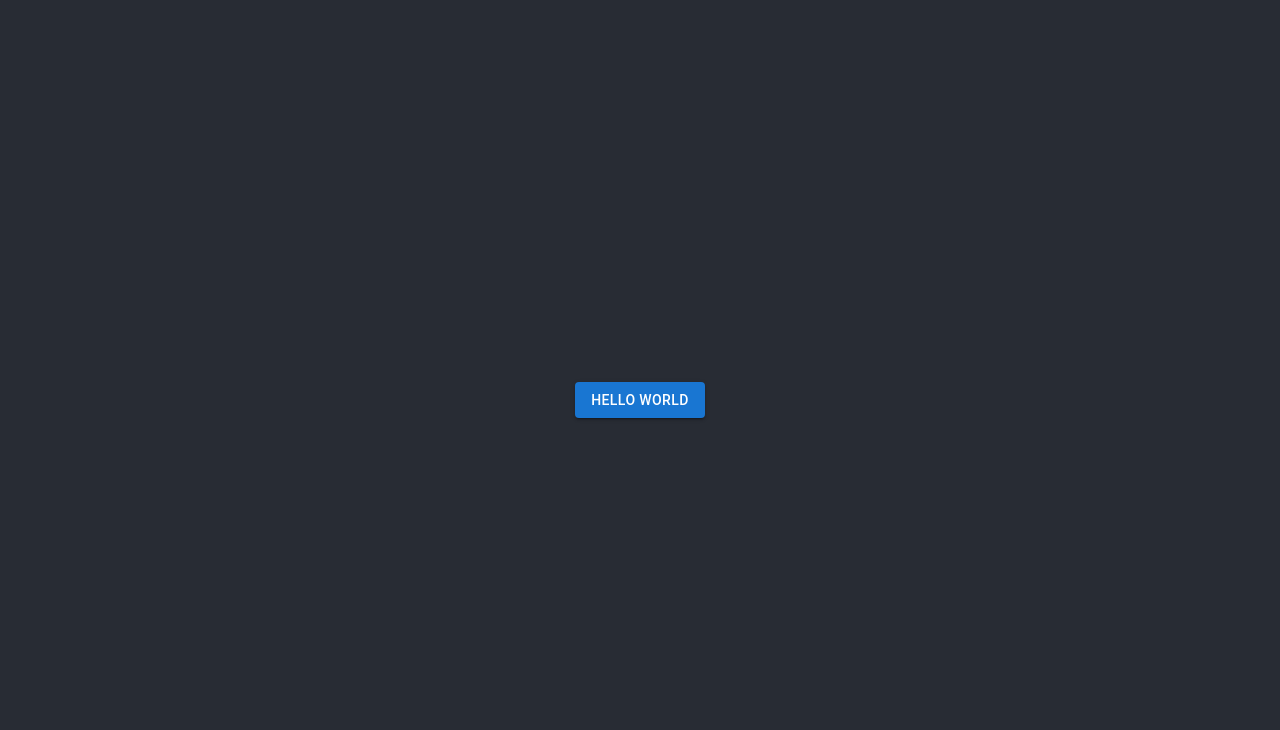
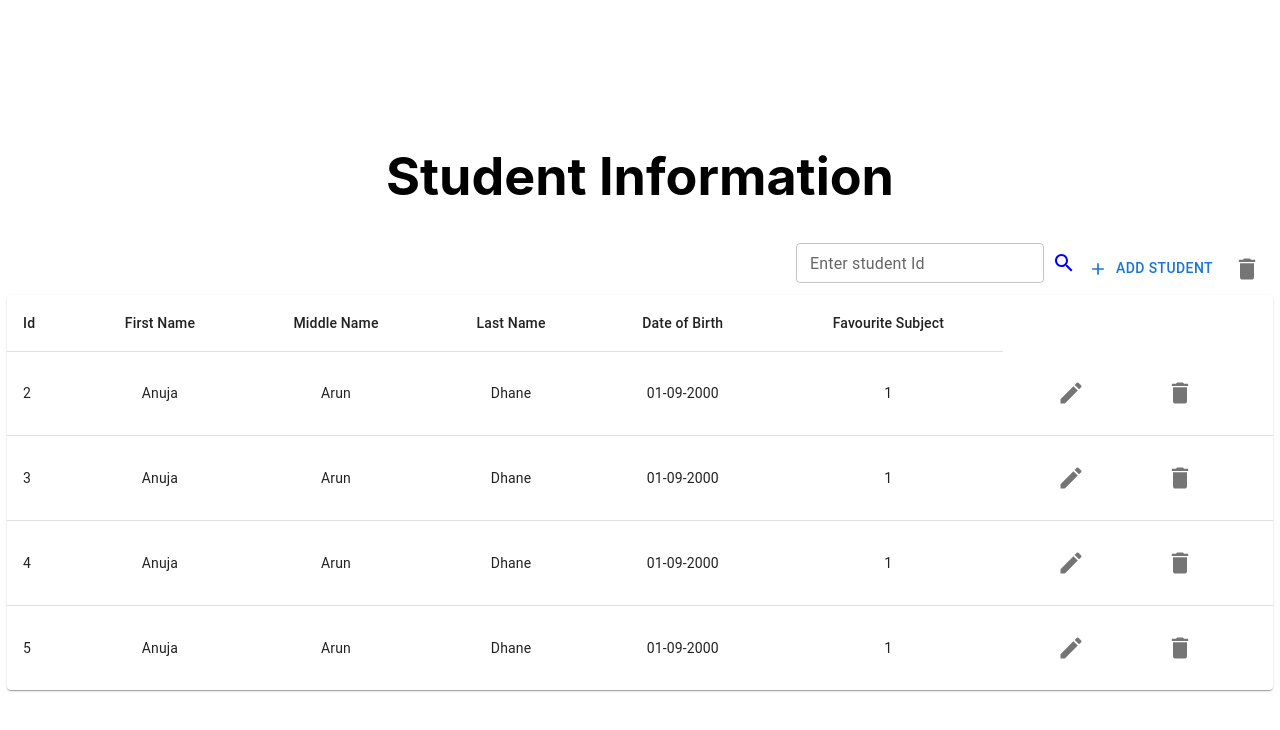
Before and after one commit to AnujaDhane-TW/mis-frontend, a React (Create React App) app: page / in a window 1280 px wide. Shown: the top 730 px of the page. Built offline with nearby package versions, Linux system fonts and the light colour scheme.

Commit message:
[Anuja/Mohini]: Add. Students component

```diff
--- a/package.json
+++ b/package.json
@@ -5,7 +5,9 @@
   "dependencies": {
     "@emotion/react": "^11.10.5",
     "@emotion/styled": "^11.10.5",
+    "@mui/icons-material": "^5.11.0",
     "@mui/material": "^5.11.5",
+    "@mui/x-data-grid": "^5.17.19",
     "@testing-library/jest-dom": "^5.16.5",
     "@testing-library/react": "^13.4.0",
     "@testing-library/user-event": "^13.5.0",
--- a/src/App.css
+++ b/src/App.css
@@ -14,7 +14,7 @@
 }
 
 .App-header {
-  background-color: #282c34;
+  background-color: #ffffff;
   min-height: 100vh;
   display: flex;
   flex-direction: column;
@@ -23,7 +23,9 @@
   font-size: calc(10px + 2vmin);
   color: white;
 }
-
+h1{
+  color: black;
+}
 .App-link {
   color: #61dafb;
 }
--- a/src/App.tsx
+++ b/src/App.tsx
@@ -1,12 +1,11 @@
-import React from 'react';
 import './App.css';
-import HelloWorld from './Components/HelloWorld';
+import Students from './Components/Students';
 
 function App() {
   return (
     <div className="App">
       <header className="App-header">
-       <HelloWorld/>
+       <Students/>
       </header>
     </div>
   );
--- a/src/Components/HelloWorld.tsx
+++ b/src/Components/HelloWorld.tsx
@@ -3,7 +3,7 @@ import Button from "@mui/material/Button";
 export default function HelloWorld(){
     return(
         <div>
-            <Button variant="contained">Hello World</Button>
+
         </div>
     )
 }
--- /dev/null
+++ b/src/Components/Students.tsx
@@ -0,0 +1,114 @@
+import Table from '@mui/material/Table';
+import TableBody from '@mui/material/TableBody';
+import TableCell from '@mui/material/TableCell';
+import TableContainer from '@mui/material/TableContainer';
+import TableHead from '@mui/material/TableHead';
+import TableRow from '@mui/material/TableRow';
+import Paper from '@mui/material/Paper';
+import Button from '@mui/material/Button';
+import { IconButton, TextField } from '@mui/material';
+import DeleteIcon from '@mui/icons-material/Delete';
+import EditIcon from '@mui/icons-material/Edit';
+import AddIcon from '@mui/icons-material/Add';
+import SearchIcon from '@mui/icons-material/Search';
+
+
+
+
+function createData(
+    id: number,
+    FirstName:string,
+    MiddleName: string,
+    LastName:string,
+    DateOfBirth: string,
+    SubjectId: number
+  ) {
+    return { id, FirstName, MiddleName, LastName, DateOfBirth, SubjectId };
+  }
+
+const rows = [
+  //createData(1, 'Anuja','Arun','Dhane',new Date("01-09-2000"),1),
+  createData(2, 'Anuja','Arun','Dhane',("01-09-2000"),1),
+  createData(3, 'Anuja','Arun','Dhane',("01-09-2000"),1),
+  createData(4, 'Anuja','Arun','Dhane',("01-09-2000"),1),
+  createData(5, 'Anuja','Arun','Dhane',("01-09-2000"),1),
+];
+
+export default function BasicTable() {
+  return (
+
+    <div>
+      <h1>Student Information</h1>
+      <div  style={{float: "right",display:"flex"} }>
+       <div>
+            <form>
+                <TextField
+                id="search-bar"
+                className="text"
+                /*onInput={(e) => {
+                    setSearchQuery(e.target.value);
+                }}*/
+                label="Enter student Id"
+                variant="outlined"
+                placeholder="Search..."
+                size="small"
+                />
+            <IconButton type="submit" aria-label="search">
+                <SearchIcon style={{ fill: "blue" }} />
+            </IconButton>
+        </form>
+       </div>
+       <div>
+        <Button startIcon={<AddIcon />} >
+                Add Student
+            </Button>
+            <IconButton aria-label="delete" size="large">
+                <DeleteIcon fontSize="inherit" />
+        </IconButton>
+       </div>
+      </div>
+    <TableContainer component={Paper}>
+      <Table sx={{ minWidth: 650 }} aria-label="simple table">
+        <TableHead>
+          <TableRow>
+            <TableCell>Id</TableCell>
+            <TableCell align="center">First Name</TableCell>
+            <TableCell align="center">Middle Name</TableCell>
+            <TableCell align="center">Last Name</TableCell>
+            <TableCell align="center">Date of Birth</TableCell>
+            <TableCell align="center">Favourite Subject</TableCell>
+          </TableRow>
+        </TableHead>
+        <TableBody>
+          {rows.map((row) => (
+            <TableRow
+              key={row.id}
+              sx={{ '&:last-child td, &:last-child th': { border: 0 } }}
+            >
+              <TableCell component="th" scope="row">
+                {row.id}
+              </TableCell>
+              <TableCell align="center">{row.FirstName}</TableCell>
+              <TableCell align="center">{row.MiddleName}</TableCell>
+              <TableCell align="center">{row.LastName}</TableCell>
+              <TableCell align="center">{row.DateOfBirth}</TableCell>
+              <TableCell align="center">{row.SubjectId}</TableCell>
+              <TableCell  align="center">
+                <IconButton aria-label="edit" size="large">
+                    <EditIcon fontSize="inherit" />
+                </IconButton>
+                </TableCell>
+              <TableCell >
+                <IconButton aria-label="delete" size="large">
+                    <DeleteIcon fontSize="inherit" />
+                </IconButton>
+              </TableCell>
+            </TableRow>
+
+          ))}
+        </TableBody>
+      </Table>
+    </TableContainer>
+    </div>
+  );
+}
```
Also changed, not shown: 2 other files (tests, documents, lock files or other folders).
